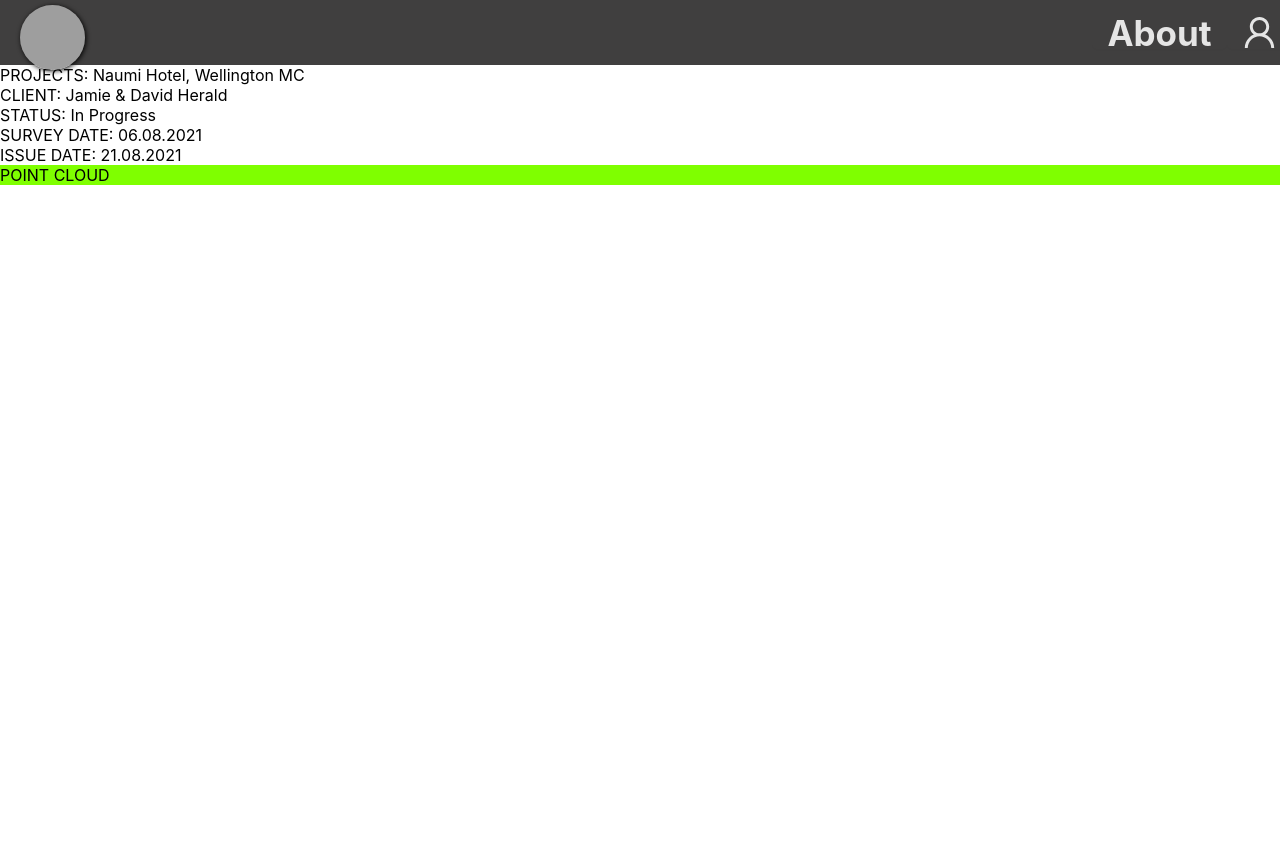
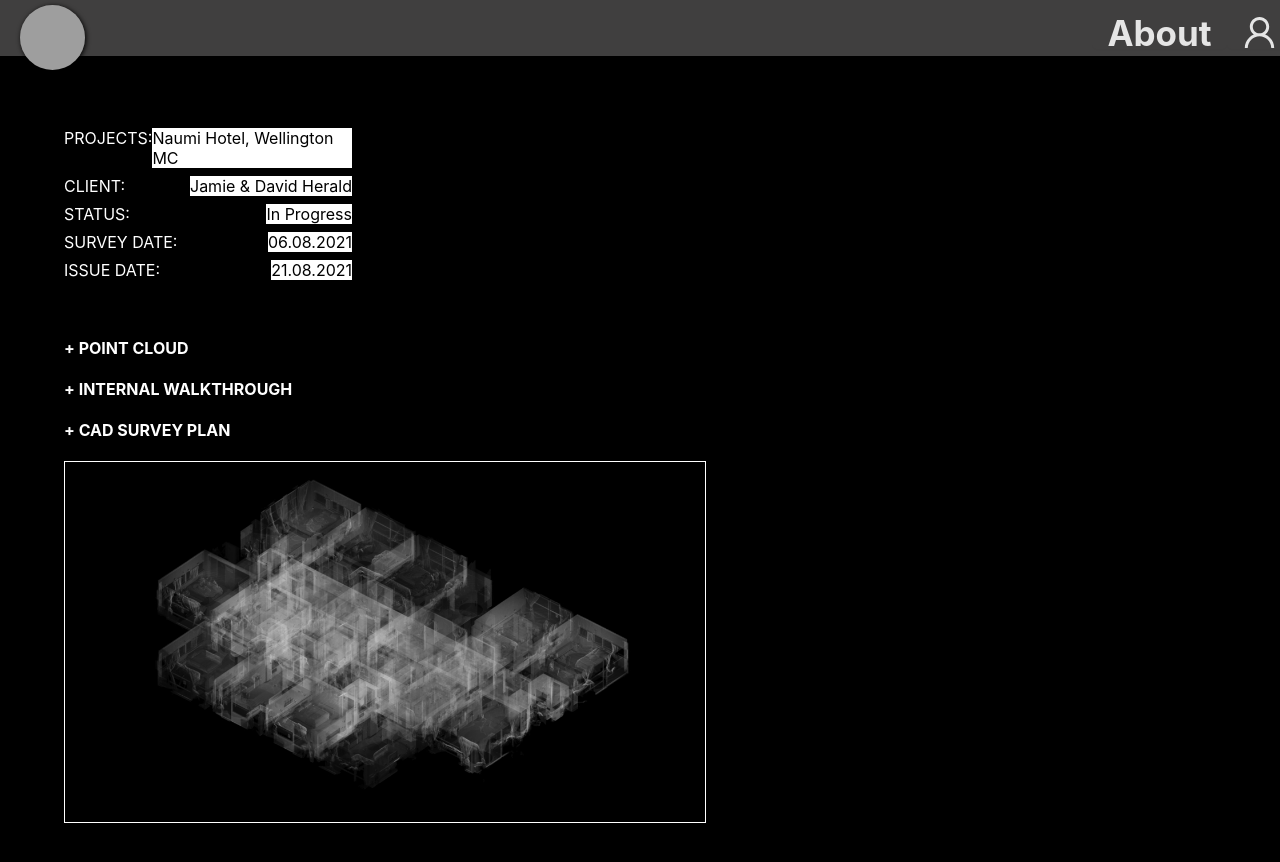
Before and after one commit to HaoLI-jpg/Arclab.space, a React (Create React App) app: page /page in a window 1280 px wide. Shown: the top 862 px of the page. Before the commit the page ends 800 px from the top, so only its background shows below. Built offline with nearby package versions, Linux system fonts and the light colour scheme; grey boxes are pictures that could not be loaded.

Commit message:
refine components, add more styling

```diff
--- a/src/Components/PageInfo/index.js
+++ b/src/Components/PageInfo/index.js
@@ -1,4 +1,5 @@
 import React from 'react'
+import styles from './style.module.scss'
 
 export const PageInfo = () => {
 
@@ -11,31 +12,26 @@ export const PageInfo = () => {
     }
 
   return (
-    <div>
-        <div>
+    <div className={styles.container}>
+        <div className={styles.text}>
             <span>PROJECTS: </span>
-            <span>{info.project}</span>
-            <br />
+            <span className={styles.innerText}>{info.project}</span>
         </div>
-        <div>
+        <div className={styles.text}>
             <span>CLIENT: </span>
-            <span>{info.client}</span>
-            <br />
+            <span className={styles.innerText}>{info.client}</span>
         </div>
-        <div>
+        <div className={styles.text}>
             <span>STATUS: </span>
-            <span>{info.status}</span>
-            <br />
+            <span className={styles.innerText}>{info.status}</span>
         </div>
-        <div>
+        <div className={styles.text}>
             <span>SURVEY DATE: </span>
-            <span>{info.survey_date}</span>
-            <br />
+            <span className={styles.innerText}>{info.survey_date}</span>
         </div>
-        <div>
+        <div className={styles.text}>
             <span>ISSUE DATE: </span>
-            <span>{info.issue_date}</span>
-            <br />
+            <span className={styles.innerText}>{info.issue_date}</span>
         </div>
 
     </div>
--- /dev/null
+++ b/src/Components/PageInfo/style.module.scss
@@ -0,0 +1,16 @@
+.container {
+    margin-bottom: 5%;
+}
+
+.text {
+    display: flex;
+    justify-content: space-between;
+    width: 25%;
+    margin: 0.5rem 0;
+}
+
+.innerText {
+    background-color: white;
+    color: black;
+    align-self:flex-end;
+}
--- /dev/null
+++ b/src/Components/PointCloudDisplay/index.js
@@ -0,0 +1,10 @@
+import React from 'react'
+import styles from './style.module.scss'
+
+
+export const PointCloudDisplay = () => {
+  return (
+    <div className={styles.pointCloudContainer}>
+    </div>
+  )
+}
--- /dev/null
+++ b/src/Components/PointCloudDisplay/style.module.scss
@@ -0,0 +1,7 @@
+.pointCloudContainer {
+    height: 45vh;
+    width: 80vh;
+    background: url("../../../public/pointCloud.png");
+    background-size: 100% 100%;
+    border: 1px white solid;
+}
--- a/src/ProductPage/index.jsx
+++ b/src/ProductPage/index.jsx
@@ -1,24 +1,50 @@
 import React from 'react'
 import NavBar from '../NavBar'
 import Collapsible from 'react-collapsible';
-import styles from './style.module.scss';
+import styles from './style.module.scss'
 import { PageInfo } from '../Components/PageInfo';
+import { PointCloudDisplay } from '../Components/PointCloudDisplay';
 
 export const ProductPage = () => {
     return (
-        <div className={styles.gridContainer}>
-            <NavBar />
-
+        <>
+        <NavBar />
+        <div className={styles.container}>
             <PageInfo />
 
-            <Collapsible trigger="POINT CLOUD" className={styles.collapsible}>
-                <p>
-                    LiDAR
-                </p>
-                <p>
-                    Drone
-                </p>
+            <h4>
+            <Collapsible trigger="+ POINT CLOUD" className={styles.collapsible}>
+                <h4 className={styles.Collapsible__contentInner}>
+                    + LiDAR
+                </h4>
+                <h4 className={styles.Collapsible__contentInner}>
+                    + Drone
+                </h4>
             </Collapsible>
+            </h4>
+            <h4>
+            <Collapsible trigger="+ INTERNAL WALKTHROUGH" className={styles.collapsible}>
+                <h4 className={styles.Collapsible__contentInner}>
+                    + LiDAR
+                </h4>
+                <h4 className={styles.Collapsible__contentInner}>
+                    + Drone
+                </h4>
+            </Collapsible>
+            </h4>
+            <h4>
+            <Collapsible trigger="+ CAD SURVEY PLAN" className={styles.collapsible}>
+                <h4 className={styles.Collapsible__contentInner}>
+                    + LiDAR
+                </h4>
+                <h4 className={styles.Collapsible__contentInner}>
+                    + Drone
+                </h4>
+            </Collapsible>
+            </h4>
+
+            <PointCloudDisplay />
         </div>
+        </>
     )
 }
--- a/src/ProductPage/style.module.scss
+++ b/src/ProductPage/style.module.scss
@@ -1,3 +1,13 @@
-.collapsible {
-    background-color: chartreuse;
+
+
+.Collapsible__contentInner {
+    padding-left: 2%;
 }
+
+.container {
+    height:fit-content;
+    overflow: hidden;
+    padding: 5%;
+    background-color: black;
+    color: white;
+}
```
Also changed, not shown: public/pointCloud.png (added).
